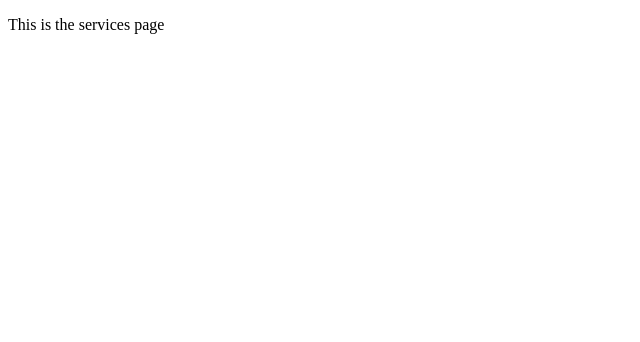
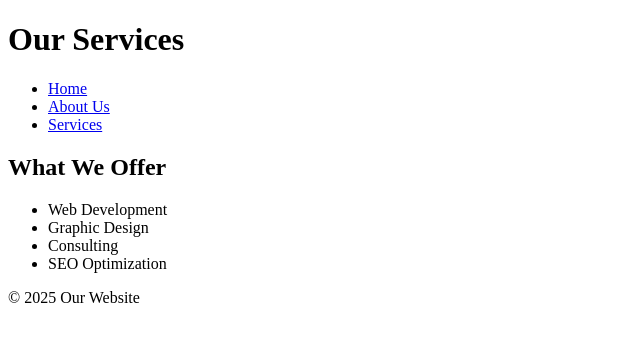
Before and after one commit to mohammad-khader/firstrepo, a plain HTML site: page services.html in a window 1280 px wide. Shown: the whole page, without its empty margins (0-640 px from the left). Drawn offline with Linux system fonts and the light colour scheme.

Commit message:
My version

```diff
--- a/services.html
+++ b/services.html
@@ -2,11 +2,33 @@
 <html lang="en">
 <head>
     <meta charset="UTF-8">
-    <meta http-equiv="X-UA-Compatible" content="IE=edge">
     <meta name="viewport" content="width=device-width, initial-scale=1.0">
-    <title>Services</title>
+    <title>Our Services</title>
 </head>
 <body>
-    <p>This is the services page</p>
+    <header>
+        <h1>Our Services</h1>
+        <nav>
+            <ul>
+                <li><a href="index.html">Home</a></li>
+                <li><a href="about.html">About Us</a></li>
+                <li><a href="services.html">Services</a></li>
+            </ul>
+        </nav>
+    </header>
+
+    <section>
+        <h2>What We Offer</h2>
+        <ul>
+            <li>Web Development</li>
+            <li>Graphic Design</li>
+            <li>Consulting</li>
+            <li>SEO Optimization</li>
+        </ul>
+    </section>
+
+    <footer>
+        <p>&copy; 2025 Our Website</p>
+    </footer>
 </body>
 </html>
```
Also changed, not shown: about.html (+20 -3 lines), index.html (+21 -4 lines).
